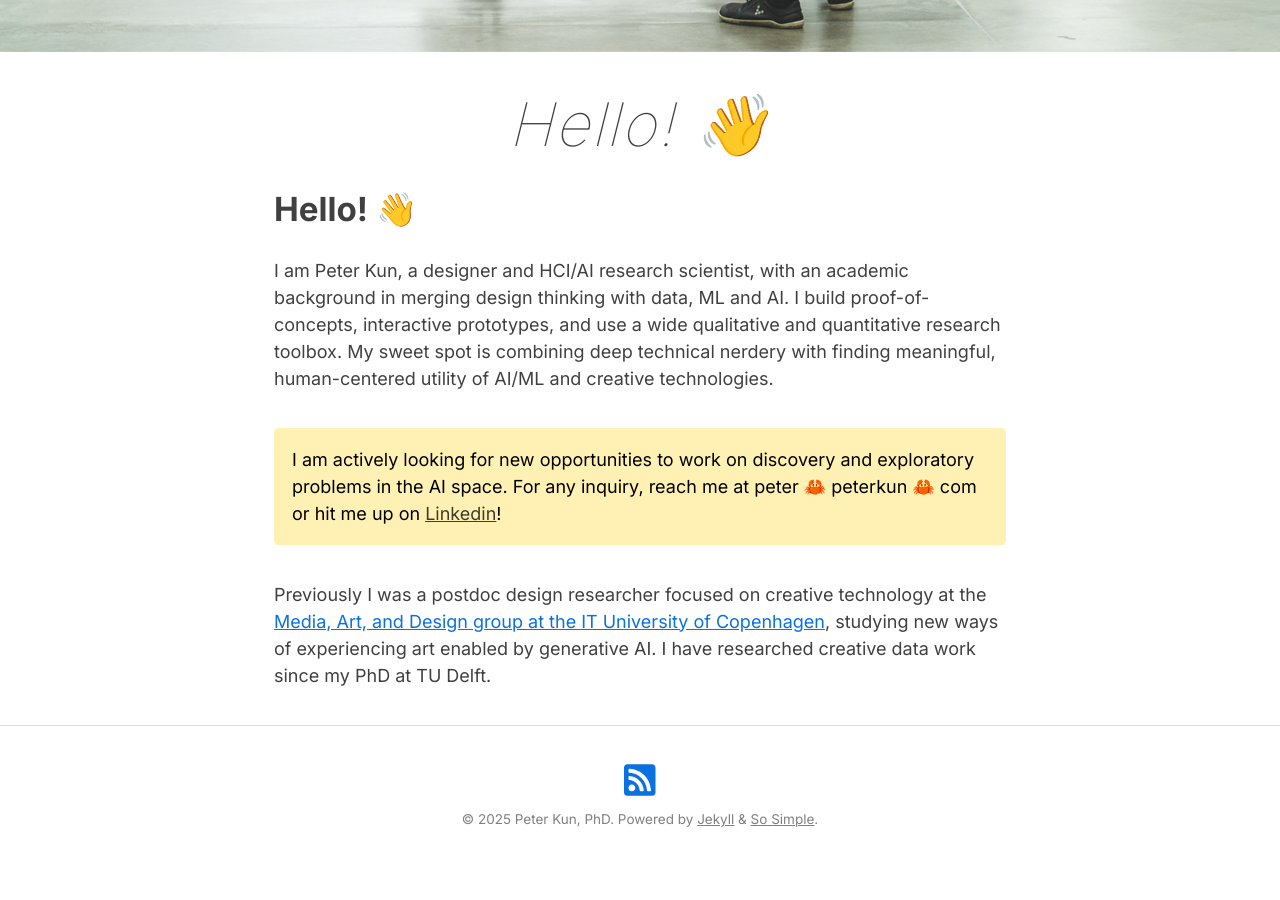
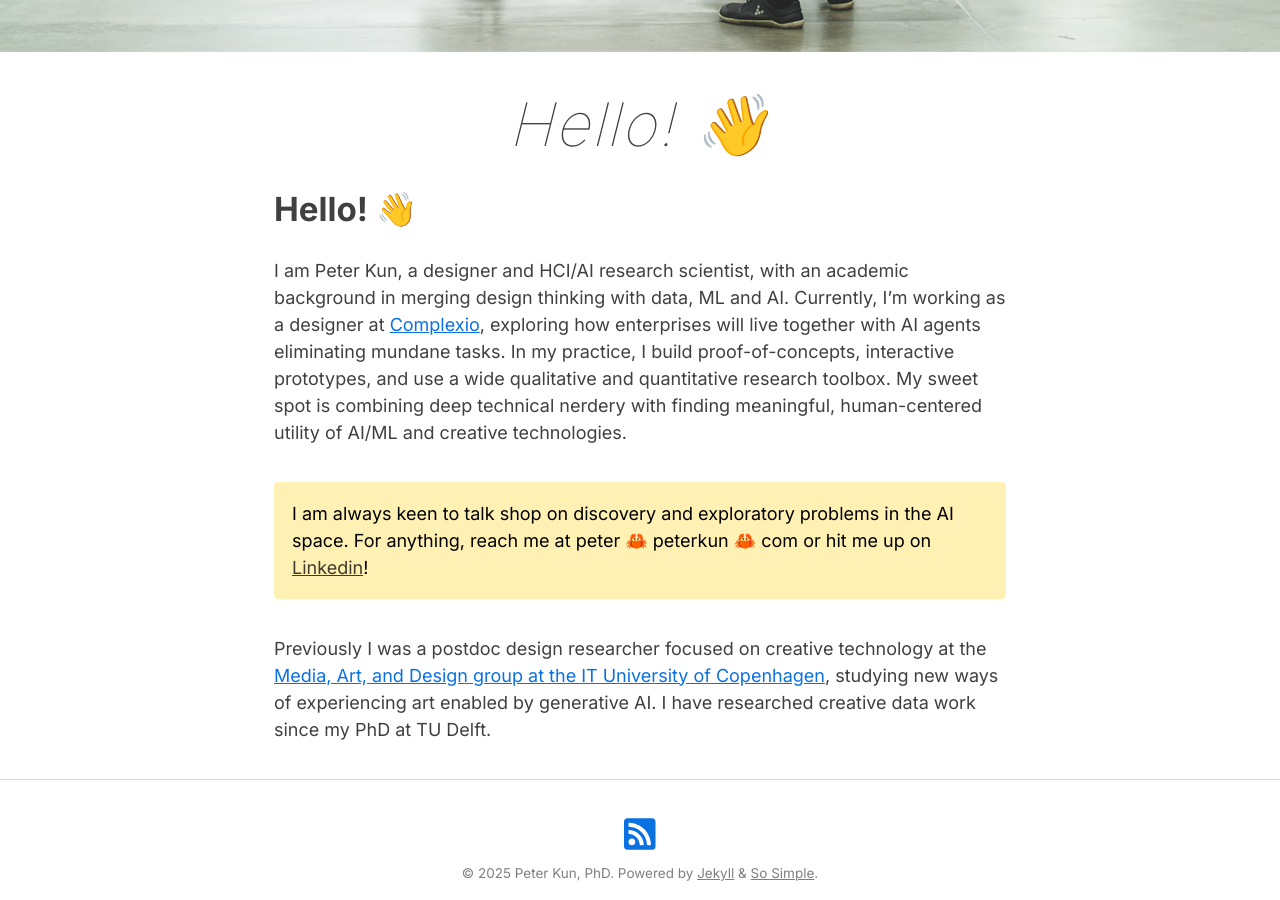
Before and after one commit to kuniiii/kuniiii.github.io, a Jekyll site: the page built from index.md, in a window 1280 px wide and 900 px high, scrolled down 714 px. Built offline with Jekyll 4.4.1, drawn with Linux system fonts in a browser that asks for light colours; nearby versions of some CDN libraries; our own code applies the rules of GitHub Pages for plain Markdown files.

Commit message:
updates for complexio

```diff
--- a/index.md
+++ b/index.md
@@ -6,9 +6,9 @@ image:
 ---
 
 # Hello! 👋
-I am Peter Kun, a designer and HCI/AI research scientist, with an academic background in merging design thinking with data, ML and AI. I build proof-of-concepts, interactive prototypes, and use a wide qualitative and quantitative research toolbox. My sweet spot is combining deep technical nerdery with finding meaningful, human-centered utility of AI/ML and creative technologies.
+I am Peter Kun, a designer and HCI/AI research scientist, with an academic background in merging design thinking with data, ML and AI. Currently, I'm working as a designer at [Complexio](https://complexio.com/), exploring how enterprises will live together with AI agents eliminating mundane tasks. In my practice, I build proof-of-concepts, interactive prototypes, and use a wide qualitative and quantitative research toolbox. My sweet spot is combining deep technical nerdery with finding meaningful, human-centered utility of AI/ML and creative technologies.
 
-I am actively looking for new opportunities to work on discovery and exploratory problems in the AI space. For any inquiry, reach me at peter 🦀 peterkun 🦀 com or hit me up on [Linkedin](https://www.linkedin.com/in/peterkun/)!
+I am always keen to talk shop on discovery and exploratory problems in the AI space. For anything, reach me at peter 🦀 peterkun 🦀 com or hit me up on [Linkedin](https://www.linkedin.com/in/peterkun/)!
 {: .notice--warning}
 
 Previously I was a postdoc design researcher focused on creative technology at the [Media, Art, and Design group at the IT University of Copenhagen](https://mad.itu.dk), studying new ways of experiencing art enabled by generative AI. I have researched creative data work since my PhD at TU Delft.
```
Also changed, not shown: about.md (+2 -2 lines).
